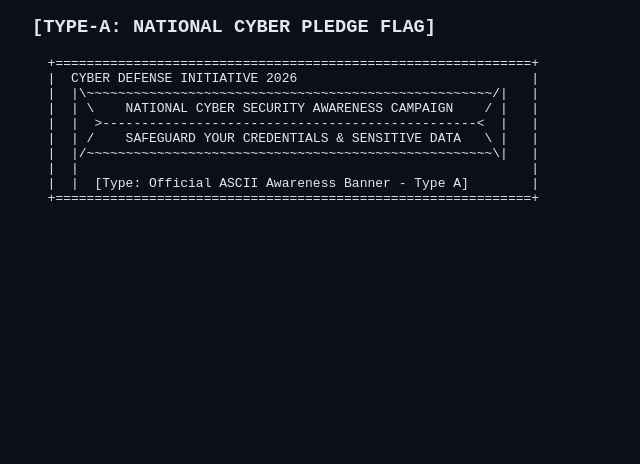
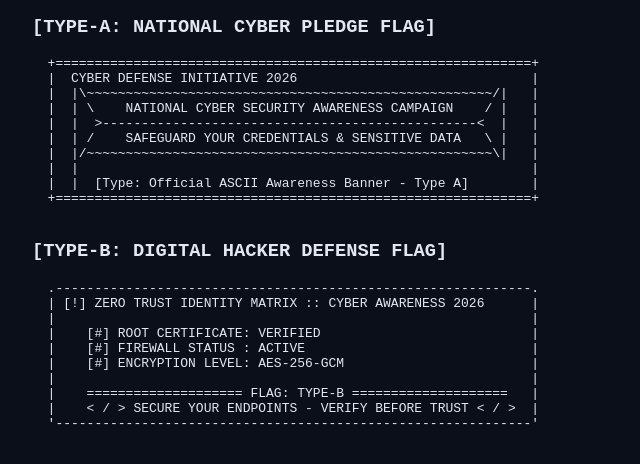
Before and after one commit to nfsu-delhi/cyber-awareness-month-2026, a plain HTML site: page index.html in a window 1280 px wide. Shown: the part 136-600 px from the top of the page, without its empty margins (0-640 px from the left). Drawn offline with Linux system fonts and the light colour scheme.

Commit message:
feat: add Type-B digital terminal defense flag

```diff
--- a/index.html
+++ b/index.html
@@ -28,6 +28,22 @@
   +=============================================================+
       </pre>
     </section>
+
+    <section class="flag-section">
+      <h3>[TYPE-B: DIGITAL HACKER DEFENSE FLAG]</h3>
+      <pre class="ascii-flag">
+  .-------------------------------------------------------------.
+  | [!] ZERO TRUST IDENTITY MATRIX :: CYBER AWARENESS 2026      |
+  |                                                             |
+  |    [#] ROOT CERTIFICATE: VERIFIED                           |
+  |    [#] FIREWALL STATUS : ACTIVE                             |
+  |    [#] ENCRYPTION LEVEL: AES-256-GCM                        |
+  |                                                             |
+  |    ==================== FLAG: TYPE-B ====================   |
+  |    < / > SECURE YOUR ENDPOINTS - VERIFY BEFORE TRUST < / >  |
+  '-------------------------------------------------------------'
+      </pre>
+    </section>
   </div>
 </body>
 </html>
```
